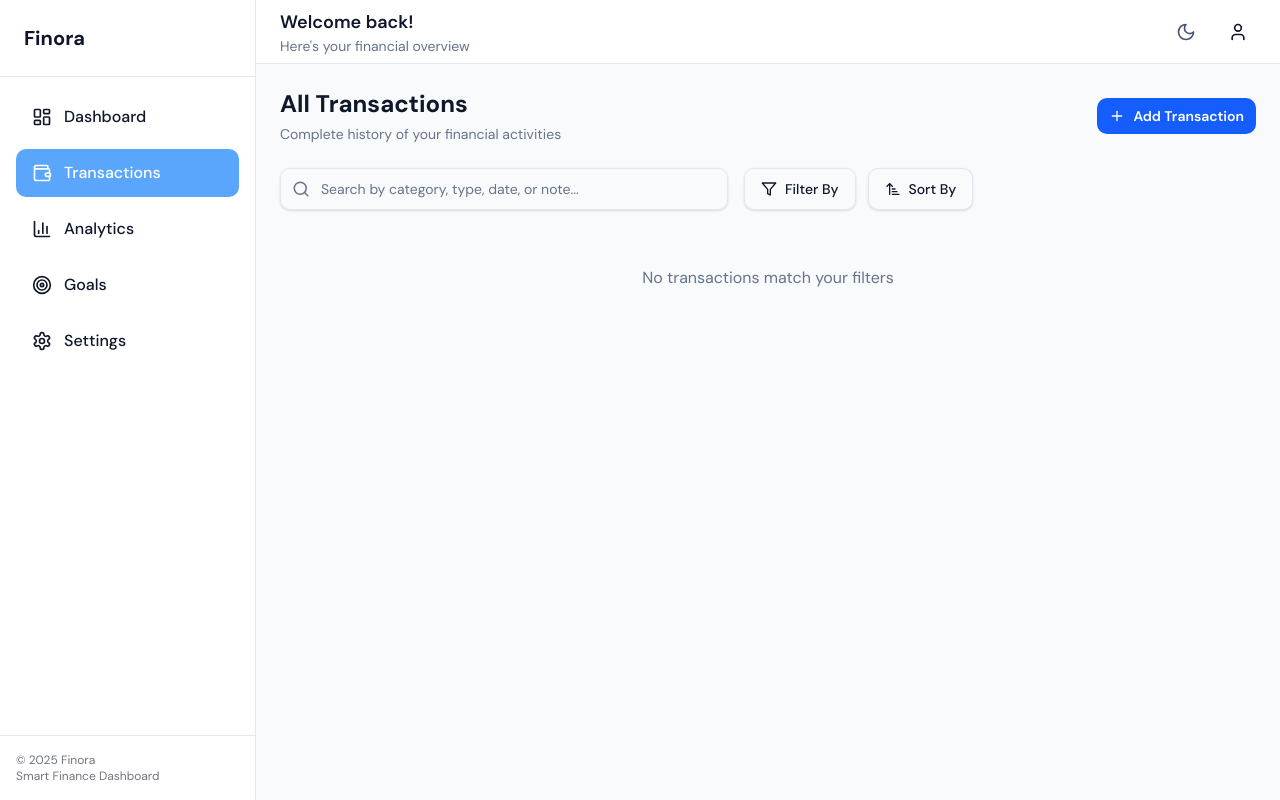
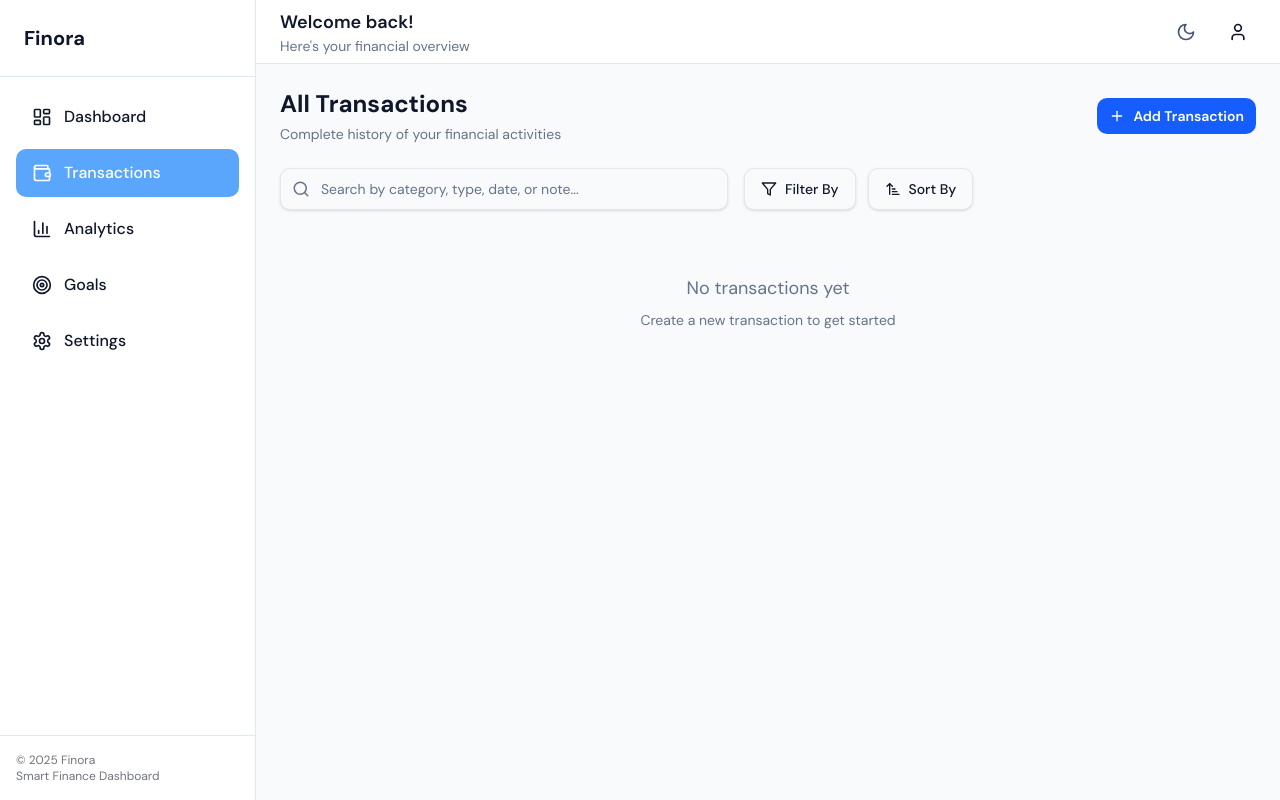
Before and after one commit to treasureaiyedun/Finora, a Next.js app: page / in a window 1280 px wide. Both pictures are taken after a click on the button "Transactions". Built offline with nearby package versions, Linux system fonts and the light colour scheme.

Commit message:
feat: added an empty-state message for no transactions

```diff
--- a/app/components/transactions/TransactionList.tsx
+++ b/app/components/transactions/TransactionList.tsx
@@ -294,7 +294,16 @@ export function TransactionList({ transactions, onDelete, onEdit }: TransactionL
         </div>
       </div>
 
-{processedTransactions.length > 0 ? (
+      {transactions.length === 0 ? (
+        <div className="text-center py-10 space-y-2">
+          <p className="text-muted-foreground text-lg">
+            No transactions yet
+          </p>
+          <p className="text-sm text-muted-foreground">
+            Create a new transaction to get started
+          </p>
+        </div>
+      ) : processedTransactions.length > 0 ? (
         <div className="overflow-x-auto rounded-lg border border-border shadow-sm">
           <table className="w-full">
             <thead className="bg-muted/50 border-b border-border">
@@ -310,14 +319,15 @@ export function TransactionList({ transactions, onDelete, onEdit }: TransactionL
               {processedTransactions.map((transaction, index) => (
                 <tr
                   key={transaction.id}
-                  className={`border-b border-border ${index % 2 === 0 ? "bg-background" : "bg-muted/30"} hover:bg-muted/50 transition-colors cursor-pointer`}
+                  className={`border-b border-border ${index % 2 === 0 ? "bg-background" : "bg-muted/30"
+                    } hover:bg-muted/50 transition-colors cursor-pointer`}
                   onClick={() => setSelectedTransaction(transaction)}
                 >
                   <td className="py-2.5 px-4">
                     <span
                       className={`text-xs font-semibold px-2.5 py-1 rounded-full ${transaction.type === "income"
-                        ? "bg-emerald-100 dark:bg-emerald-900/30 text-emerald-700 dark:text-emerald-400"
-                        : "bg-orange-100 dark:bg-orange-900/30 text-orange-700 dark:text-orange-400"
+                          ? "bg-emerald-100 dark:bg-emerald-900/30 text-emerald-700 dark:text-emerald-400"
+                          : "bg-orange-100 dark:bg-orange-900/30 text-orange-700 dark:text-orange-400"
                         }`}
                     >
                       {transaction.type}
@@ -328,8 +338,8 @@ export function TransactionList({ transactions, onDelete, onEdit }: TransactionL
                   </td>
                   <td
                     className={`py-2.5 px-4 text-sm font-semibold ${transaction.type === "income"
-                      ? "text-emerald-600 dark:text-emerald-400"
-                      : "text-orange-600 dark:text-orange-400"
+                        ? "text-emerald-600 dark:text-emerald-400"
+                        : "text-orange-600 dark:text-orange-400"
                       }`}
                   >
                     {transaction.type === "income" ? "+" : "-"}
@@ -339,18 +349,19 @@ export function TransactionList({ transactions, onDelete, onEdit }: TransactionL
                     {formatDate(transaction.date)}
                   </td>
                   <td className="py-2.5 px-4 text-right">
-                    <div className="flex items-center justify-end gap-2" onClick={(e) => e.stopPropagation()}>
+                    <div
+                      className="flex items-center justify-end gap-2"
+                      onClick={(e) => e.stopPropagation()}
+                    >
                       <button
                         onClick={() => onEdit(transaction)}
                         className="p-1.5 hover:bg-indigo-600/10 rounded-lg transition-colors text-indigo-600 dark:text-indigo-400"
-                        title="Edit transaction"
                       >
                         <Edit2 size={16} />
                       </button>
                       <button
                         onClick={() => onDelete(transaction.id)}
                         className="p-1.5 hover:bg-destructive/10 rounded-lg transition-colors text-destructive"
-                        title="Delete transaction"
                       >
                         <Trash2 size={16} />
                       </button>
@@ -362,8 +373,11 @@ export function TransactionList({ transactions, onDelete, onEdit }: TransactionL
           </table>
         </div>
       ) : (
-        <p className="text-muted-foreground text-center py-8">No transactions match your filters</p>
+        <p className="text-muted-foreground text-center py-8">
+          No transactions match your filters
+        </p>
       )}
+
 
       <Dialog open={!!selectedTransaction} onOpenChange={(open) => !open && setSelectedTransaction(null)}>
         <DialogContent className="max-w-sm">
```
